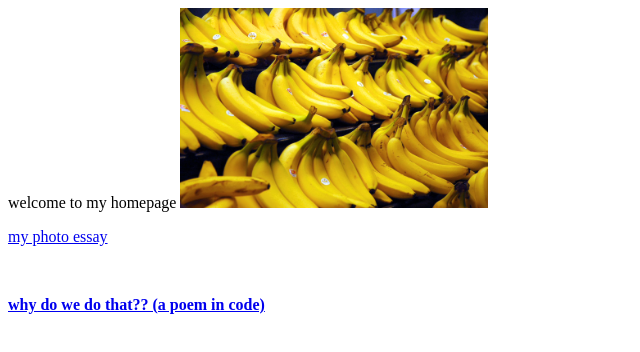
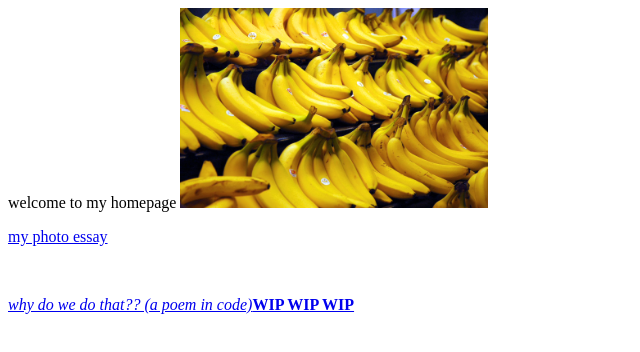
Before and after one commit to dg6533/L235F16, a plain HTML site: page index.html in a window 1280 px wide. Shown: the whole page, without its empty margins (0-640 px from the left). Drawn offline with Linux system fonts and the light colour scheme.

Commit message:
Update index.html

```diff
--- a/index.html
+++ b/index.html
@@ -7,6 +7,6 @@ welcome to my homepage
 
 <a href = "/L235F16/HTML/AboutMe.html"><img src = "/L235F16/images/Bananas.jpg" alt="bananas" width="308" height="200"></a><br>
   <a href="https://dg6533.github.io/L235F16/HTML/photoessay"> <p>my photo essay</p></a><br>
-  <a href="https://dg6533.github.io/L235F16/HTML/codepoem"> <p><b>why do we do that?? (a poem in code)</b></p></a>
+  <a href="https://dg6533.github.io/L235F16/HTML/codepoem"> <p><i>why do we do that?? (a poem in code)</i><b>WIP WIP WIP</b></p></a>
 </body>
 </html>
```
